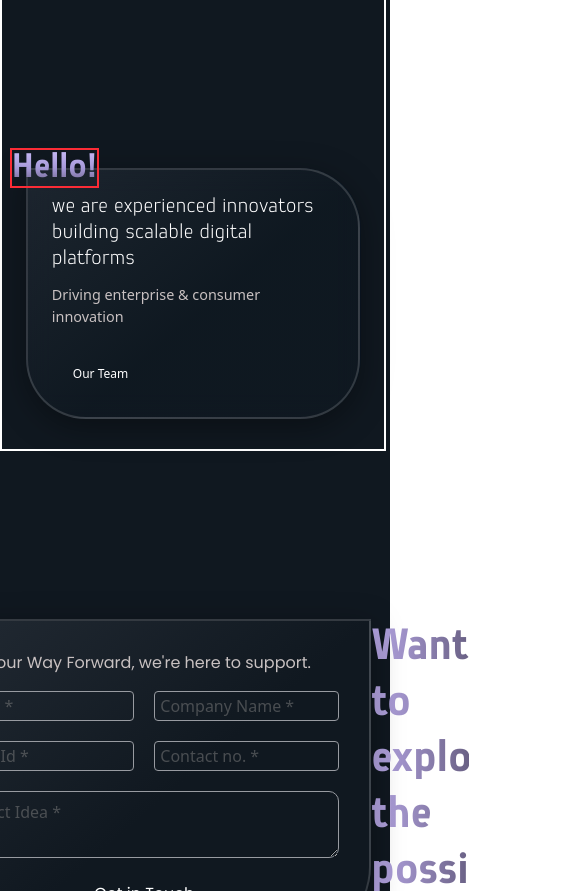
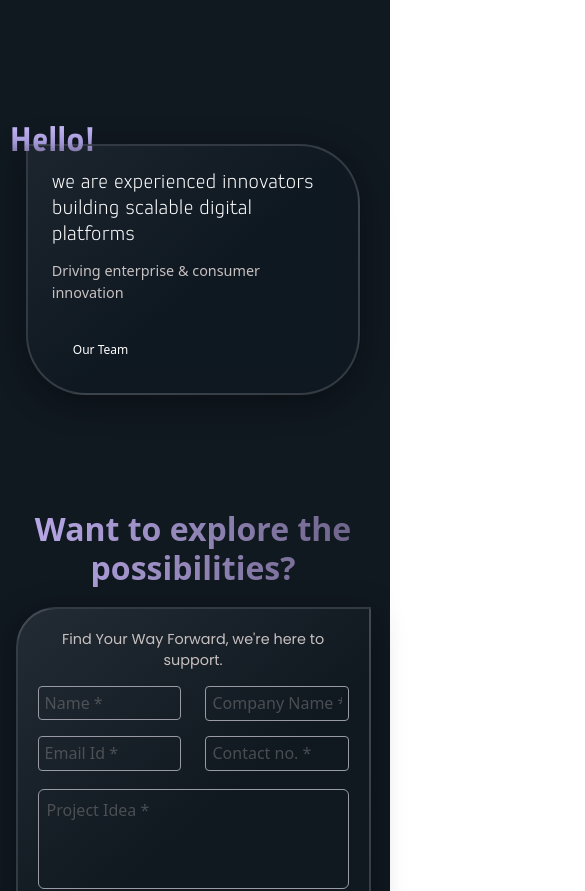
Before and after one commit to Be-A-Coder01/VEDAPIXEL, a React (Vite) app in the folder client/: page / in a window 390 px wide. Shown: the part 1780-2671 px from the top of the page, 585 px wide, since content can reach past the window. Built offline with nearby package versions, Linux system fonts and the light colour scheme.

Commit message:
made the contact  section mobile responsive

```diff
--- a/client/src/pages/Body.jsx
+++ b/client/src/pages/Body.jsx
@@ -203,11 +203,11 @@ const Body = () => {
         </AnimatePresence>
 
         {/* ✅ Main Content */}
-        <div className="flex border-2 border-white px-[2vw] flex-col gap-[10rem] w-full md:pl-[30vw] lg:pl-[30vw]">
+        <div className="flex  px-[2vw] flex-col gap-[10rem] w-full md:pl-[30vw] lg:pl-[30vw]">
           <section
             id="about"
             ref={aboutRef}
-            className="flex flex-col border-2 border-red-500 gap-[12px] md:gap-[12px] lg:gap-[8px] mt-[7vw]"
+            className="flex flex-col  gap-[12px] md:gap-[12px] lg:gap-[8px] mt-[7vw]"
           >
             <p className="about-card-title text-white text-[24px] leading-[30px] md:text-[28px] lg:text-[3rem] md:leading-[40px] lg:leading-[52px]">
               We bridge innovation and execution with
@@ -245,7 +245,7 @@ const Body = () => {
             ref={teamRef}
             className="relative mb-[30px] w-[94vw] sm:w-[90vw] md:w-[75vw] lg:w-[55vw] mx-auto px-4"
           >
-            <p className="begin-title border-2 border-red-500 absolute top-0 left-0 z-20 text-[9vw] md:text-[clamp(1.8rem,4vw,4rem)] font-extrabold bg-gradient-to-b from-[#C7B9F6] via-[#A699D9] to-[#6A6185] bg-clip-text text-transparent leading-[1]">
+            <p className="begin-title  absolute top-0 left-0 z-20 text-[9vw] md:text-[clamp(1.8rem,4vw,4rem)] font-extrabold bg-gradient-to-b from-[#C7B9F6] via-[#A699D9] to-[#6A6185] bg-clip-text text-transparent leading-[1]">
               Hello!
             </p>
 
--- a/client/src/pages/Contact.jsx
+++ b/client/src/pages/Contact.jsx
@@ -5,10 +5,28 @@ import { motion } from "framer-motion";
 const Contact = () => {
   return (
     <>
-      <div className=" lg:w-full    h-[327px] mt-[20vh]   lg:h-[60vh]  flex  justify-center">
-        {/* Contact Form Section */}
+      <div
+        className="
+          w-full
+          flex flex-col-reverse md:flex-row
+          justify-center items-center
+          mt-[10vh] lg:mt-[20vh]
+          pb-5
+          gap-[5vw]
+          px-[4vw]
+        "
+      >
+        {/* ✅ Contact Form Section */}
         <div
-          className="w-[600px]  lg:w-[50vw] p-[30px] lg:p-[30px] rounded-tl-[80px] rounded-b-[80px] h-full  flex flex-col gap-[16px]"
+          className="
+            w-full border-2 border-white sm:w-[90%] md:w-[80%] lg:w-[50vw]
+            p-[clamp(20px,3vw,40px)]
+            rounded-tl-[clamp(40px,6vw,80px)]
+            rounded-b-[clamp(40px,6vw,80px)]
+            flex flex-col
+            gap-[clamp(14px,2vw,22px)]
+            h-auto
+          "
           style={{
             background:
               "linear-gradient(139.47deg, rgba(50, 58, 68) -45.69%, rgba(16, 24, 32) 54.7%)",
@@ -18,56 +36,145 @@ const Contact = () => {
             boxShadow: "0 8px 32px 0 rgba(0, 0, 0, 0.37)",
           }}
         >
-          <p className="contact-box-title text-[16px] text-[#C8C1C1] lg:text-[1.5rem]">
+          <p
+            className="
+              contact-box-title
+              text-[#C8C1C1]
+              text-[clamp(0.9rem,2vw,1.5rem)]
+              text-center lg:text-left
+            "
+          >
             Find Your Way Forward, we're here to support.
           </p>
 
           <form
-            action=""
-            className=" w-full h-[175px] lg:h-[215px] lg:w-[45vw] flex flex-col gap-[20px] lg:gap-[26px]"
+            className="
+              w-full
+              flex flex-col
+              gap-[clamp(18px,3vw,28px)]
+              h-auto
+            "
           >
-            <div className="flex flex-wrap gap-[20px] lg:gap-[26px]">
+            {/* ✅ Flex-wrap inputs (same layout) */}
+            <div
+              className="
+                flex flex-wrap
+                justify-between
+                gap-[clamp(15px,2vw,26px)]
+              "
+            >
               <input
                 type="text"
                 placeholder="Name *"
-                className="border border-[#989BA1] text-[#818181] w-[185px] h-[30px] lg:w-[21.5vw] lg:h-[6vh] bg-transparent p-[5px] lg:p-[8px] rounded-[4px] lg:rounded-[10px]"
+                className="
+                  border border-[#989BA1]
+                  text-[#818181]
+                  bg-transparent
+                  p-[clamp(6px,1vw,10px)]
+                  rounded-[clamp(4px,1vw,10px)]
+                  w-[46%]  md:w-[42%] lg:w-[21vw]
+                  h-[clamp(30px,4vh,55px)]
+                "
               />
               <input
                 type="text"
-                className="border border-[#989BA1] text-[#818181] w-[185px] h-[30px] lg:w-[21.5vw] lg:h-[6vh] bg-transparent p-[5px] lg:p-[8px] rounded-[4px] lg:rounded-[10px]"
                 placeholder="Company Name *"
+                className="
+                  border border-[#989BA1]
+                  text-[#818181]
+                  bg-transparent
+                  p-[clamp(6px,1vw,10px)]
+                  rounded-[clamp(4px,1vw,10px)]
+                  w-[46%] sm:w-[44%] md:w-[42%] lg:w-[21vw]
+                  h-[clamp(35px,4vh,55px)]
+                "
+              />
+              <input
+                type="email"
+                placeholder="Email Id *"
+                className="
+                  border border-[#989BA1]
+                  text-[#818181]
+                  bg-transparent
+                  p-[clamp(6px,1vw,10px)]
+                  rounded-[clamp(4px,1vw,10px)]
+                  w-[46%] sm:w-[44%] md:w-[42%] lg:w-[21vw]
+                  h-[clamp(35px,4vh,55px)]
+                "
               />
               <input
                 type="text"
-                className="border border-[#989BA1] text-[#818181] w-[185px] h-[30px] lg:w-[21.5vw] lg:h-[6vh] bg-transparent p-[5px] lg:p-[8px] rounded-[4px] lg:rounded-[10px]"
-                placeholder="Email Id *"
-              />
-              <input
-                type="text"
-                className="border border-[#989BA1] text-[#818181] w-[185px] h-[30px] lg:w-[21.5vw] lg:h-[6vh] bg-transparent p-[5px] lg:p-[8px] rounded-[4px] lg:rounded-[10px]"
                 placeholder="Contact no. *"
+                className="
+                  border border-[#989BA1]
+                  text-[#818181]
+                  bg-transparent
+                  p-[clamp(6px,1vw,10px)]
+                  rounded-[clamp(4px,1vw,10px)]
+                  w-[46%] sm:w-[44%] md:w-[42%] lg:w-[21vw]
+                  h-[clamp(35px,4vh,55px)]
+                "
               />
             </div>
 
+            {/* ✅ Textarea (auto responsive) */}
             <textarea
-              className="w-[390px] lg:w-full rounded-[10px] bg-transparent border-[#989BA1] border  p-[8px] text-[#818181] h-full"
+              className="
+                w-full
+                rounded-[clamp(6px,1vw,10px)]
+                bg-transparent
+                border border-[#989BA1]
+                p-[clamp(8px,1vw,12px)]
+                text-[#818181]
+                h-[clamp(100px,5vh,160px)]
+                resize-none
+              "
               placeholder="Project Idea *"
             ></textarea>
           </form>
 
-          <button className="begin-card-button border-[#B1A2DF] mx-auto lg:mt-[20px] border rounded-[8px] contact-box-title w-[300px] h-[42px] lg:w-[24vw] text-white lg:h-[7vh] hover:bg-[#B1A2DF]/10 transition">
+          {/* ✅ Button */}
+          <button
+            className="
+              border border-[#B1A2DF]
+              rounded-[8px]
+              text-white
+              font-medium
+              w-[clamp(200px,60vw,300px)]
+              h-[clamp(40px,5vh,60px)]
+              mx-auto
+              lg:mx-0
+              mt-[clamp(10px,2vw,20px)]
+              hover:bg-[#B1A2DF]/10
+              transition
+              text-[clamp(0.9rem,1.5vw,1.3rem)]
+            "
+          >
             Get in Touch
           </button>
         </div>
 
-        {/* Text Section — same animation, triggers every time */}
-        <div className="w-[25vw]">
+        {/* ✅ Text Section */}
+        <div
+          className="
+            w-full md:w-[80%] lg:w-[25vw]
+            text-center lg:text-left
+             lg:mb-0
+          "
+        >
           <motion.p
-            className="text-[45px] lg:text-[4rem] contact-title leading-14 lg:leading-15 bg-gradient-to-r from-[#BBABEB] to-[#6A6185] bg-clip-text text-transparent"
-            initial={{ opacity: 0, y: 40 }} // starts below and invisible
-            whileInView={{ opacity: 1, y: 0 }} // animates when visible
-            transition={{ duration: 1.2, ease: "easeOut" }} // smooth animation
-            viewport={{ once: false, amount: 0.6 }} // 🔥 replays every time in view
+            className="
+              text-[clamp(2rem,4vw,4rem)]
+              leading-[clamp(2rem,10vw,4.5rem)]
+              font-semibold
+              bg-gradient-to-r from-[#BBABEB] to-[#6A6185]
+              bg-clip-text text-transparent
+              px-[2vw]
+            "
+            initial={{ opacity: 0, y: 40 }}
+            whileInView={{ opacity: 1, y: 0 }}
+            transition={{ duration: 1.2, ease: "easeOut" }}
+            viewport={{ once: false, amount: 0.6 }}
           >
             Want to explore the possibilities?
           </motion.p>
```
